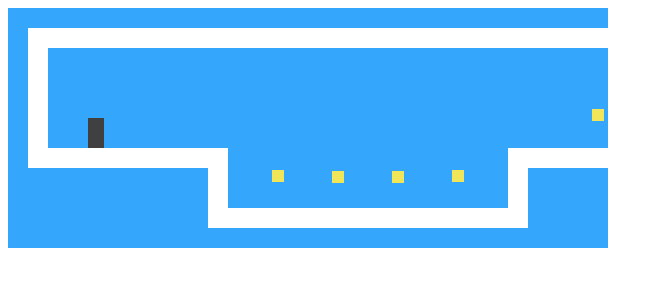
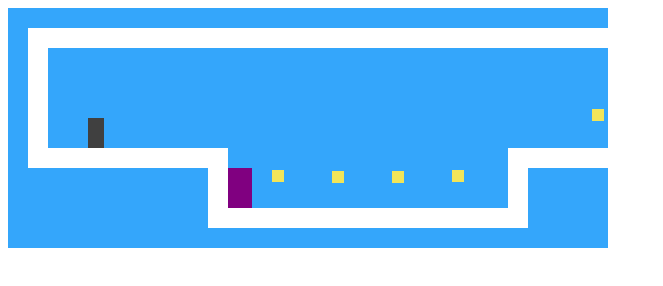
Before and after one commit to VineetPrasadVerma/EloquentJavaScript, a plain HTML site: page Project-APlatformGame/game.html in a window 1280 px wide. Shown: the whole page, without its empty margins (0-663 px from the left). Drawn offline with Linux system fonts and the light colour scheme.

Commit message:
Add color for monster

```diff
--- a/Project-APlatformGame/game.css
+++ b/Project-APlatformGame/game.css
@@ -22,3 +22,5 @@
     max-height: 450px;
     position: relative;
   }
+
+  .monster { background: purple }
```
